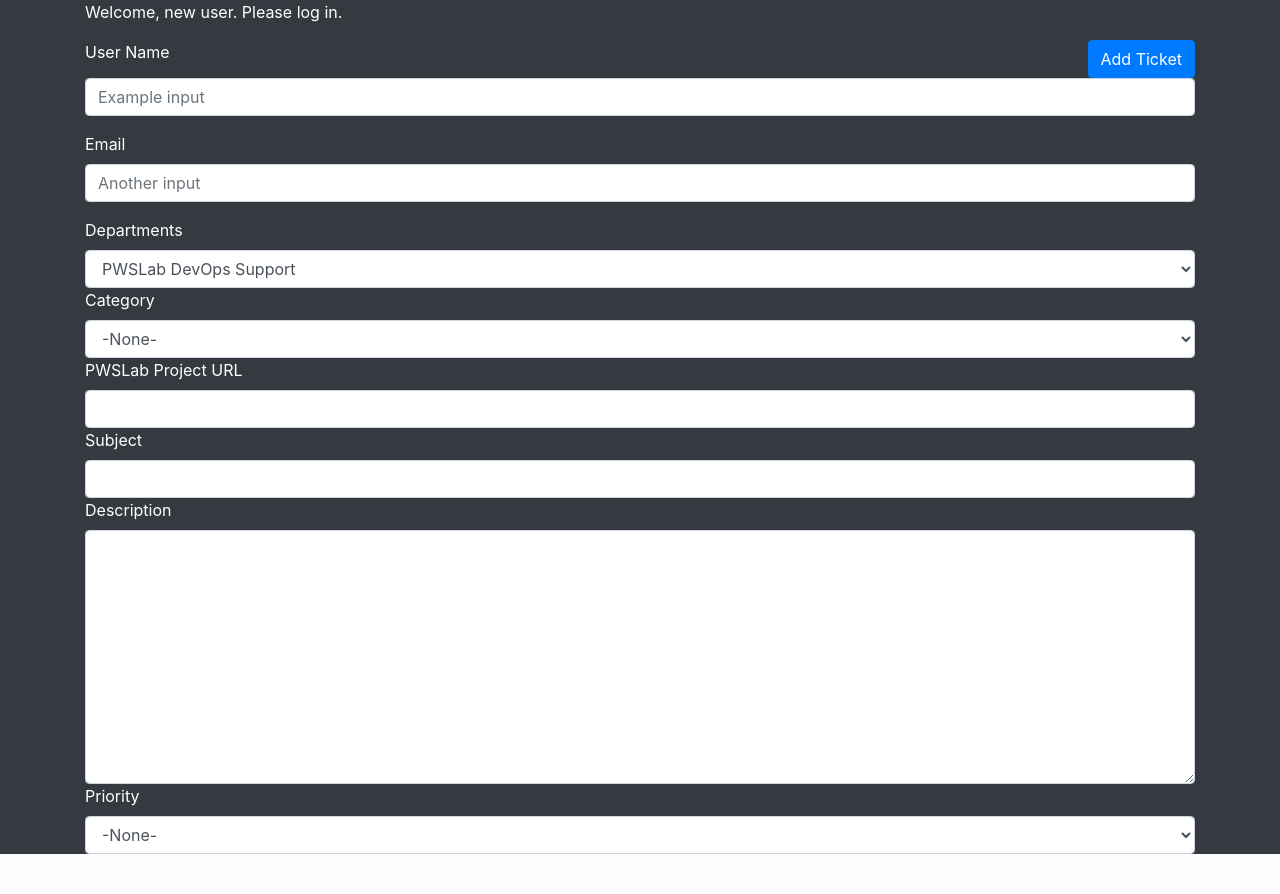
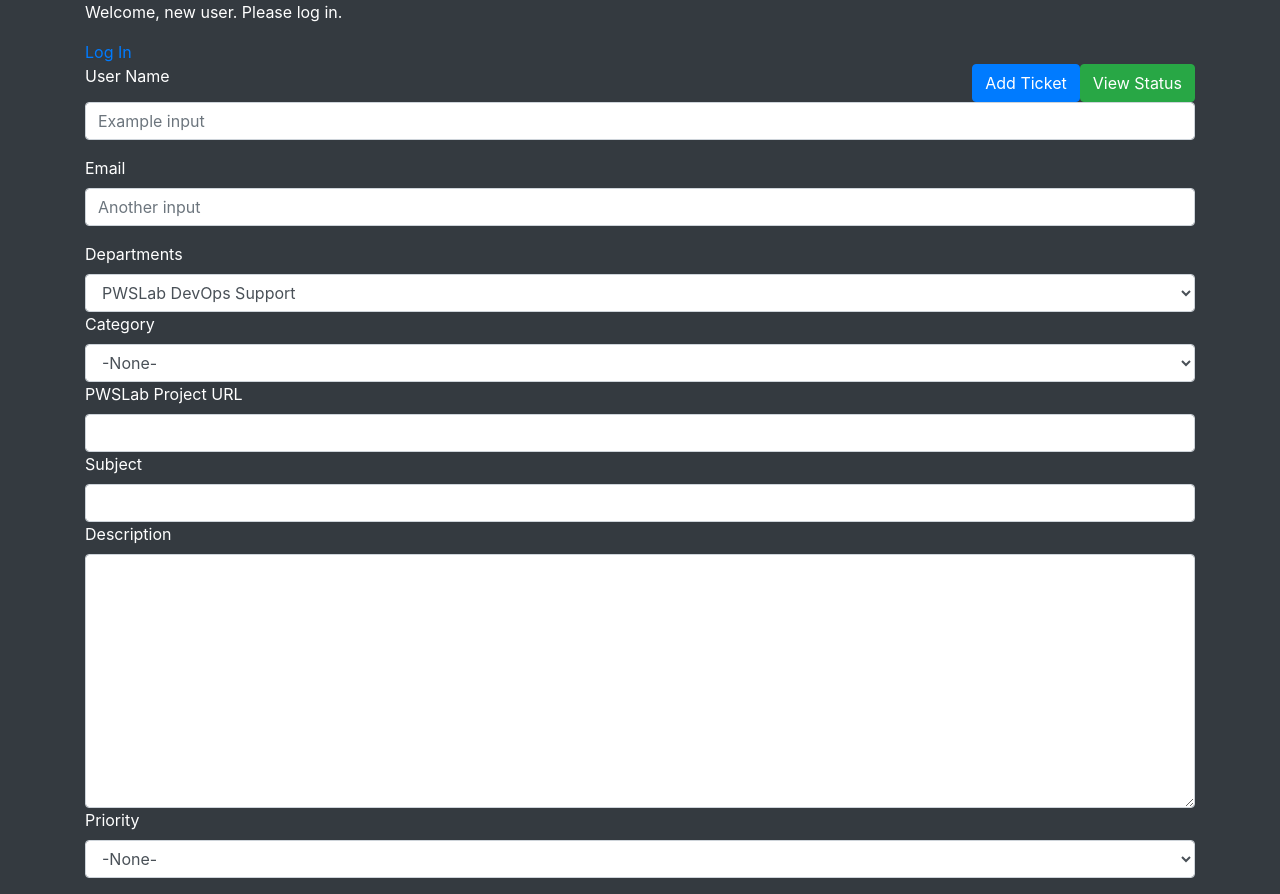
Before and after one commit to pranavchandran/Django-Login-P--rXP, a Django app: page /home/ in a window 1280 px wide. Before the commit the page ends 854 px from the top, so only its background shows below. Run offline with Django 3.2, Linux system fonts and the light colour scheme.

Commit message:
status button updated

```diff
--- a/PXLogin/settings.py
+++ b/PXLogin/settings.py
@@ -102,7 +102,7 @@ AUTH_PASSWORD_VALIDATORS = [
 
 # Login Redirect
 LOGIN_REDIRECT_URL = "/home"
-
+LOGOUT_REDIRECT_URL = '/'
 
 # Internationalization
 # https://docs.djangoproject.com/en/3.1/topics/i18n/
--- a/users/templates/users/home.html
+++ b/users/templates/users/home.html
@@ -22,13 +22,19 @@
         {% block content %}
         {% if user.is_authenticated %}
         <p>Welcome, {{ user.get_username }}. Thanks for logging in.</p>
+        <p><a href="{% url 'logout' %}">Log Out</a></p>
         {% else %}
         <p>Welcome, new user. Please log in.</p>
+        <a href="{% url 'login' %}">Log In</a>
 
 
         {% endif %}
             <form method="POST">
               {% csrf_token %}
+              <div class="form-group">
+                <div class="float-right">
+                  <button type="submit" class="btn btn-success">View Status</button>
+                </div>
               <div class="form-group">
                 <div class="float-right">
                   <button type="submit" class="btn btn-primary">Add Ticket</button>
@@ -70,13 +76,16 @@
           {% endfor %}
       </ul>
       {% endif %} -->
+
       {% if messages %}
       <div class="card text-white bg-primary mb-3" style="max-width: 18rem;">
         <div class="card-header"></div>
         <div class="card-body">
           <h5 class="messages"></h5>
           {% for message in messages %}
-          <p class="messages">{{ message }}</p>
+
+          <p class="messages">{{ message|safe }}</p>
+
         </div>
           {% endfor %}
         {% endif %}
--- /dev/null
+++ b/users/templates/users/logout.html
@@ -0,0 +1,3 @@
+{% extends "users/base.html" %}
+
+<h4>Logged out</h4>
```
Also changed, not shown: db.sqlite3.
